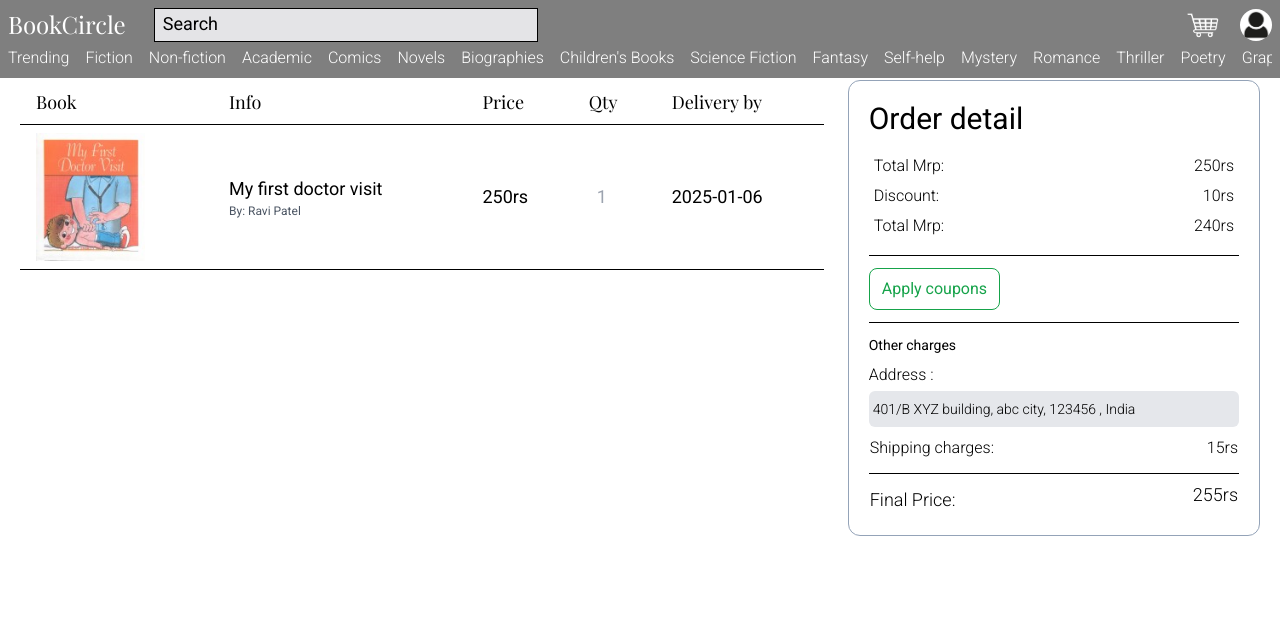
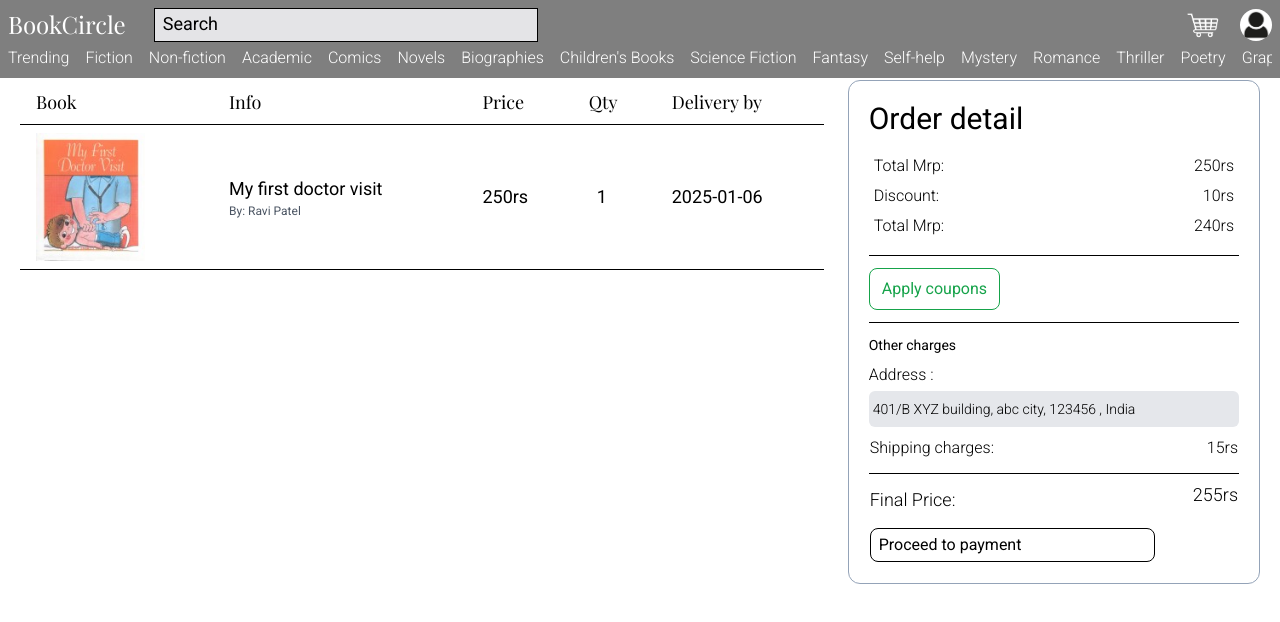
Before and after one commit to RaviPatel94/BookCirlce, a React (Vite) app: page /cart in a window 1280 px wide. Shown: the top 622 px of the page. Built offline with nearby package versions, Linux system fonts and the light colour scheme; a web font is replaced by a local one.

Commit message:
new features

```diff
--- a/src/Components/Cart.jsx
+++ b/src/Components/Cart.jsx
@@ -9,7 +9,7 @@ function Cart() {
   }
 
   return (
-    <div className='mt-20 w-screen px-5 flex flex-col md:flex-row md:justify-between min-h-screen gap-6'>
+    <div className='pt-20 w-screen px-5 flex flex-col md:flex-row md:justify-between min-h-screen gap-6'>
       <div className="md:w-[65%]">
         <table className="table-auto w-full h-max">
           <thead className='font-Playfair'>
@@ -34,7 +34,7 @@ function Cart() {
               </td>
               <td className="px-1 sm:px-4 py-2 text-sm grid3:text-lg">250rs</td>
               <td className="px-1 sm:px-4 py-2  ">
-                <input type="number" name="" id="" placeholder='1' className=' w-7 outline-none text-sm grid3:text-lg px-2 py-2 hover:bg-gray-200' />
+                <input type="number" name="" id="" defaultValue={1} className=' text-black placeholder:text-black w-7 outline-none text-sm grid3:text-lg px-2 py-2 hover:bg-gray-200' />
               </td>
               <td className=" px-1 sm:px-4 py-2 text-sm grid3:text-lg">{getDateFiveDaysAhead()}</td>
             </tr>
@@ -66,7 +66,7 @@ function Cart() {
           <p className='text-sm pt-3'>Other charges</p>
           <div className='font-light flex flex-col py-2 gap-1'>
           <label htmlFor="address">Address :</label>
-          <input type="text" name='address' className='bg-gray-200 px-1 py-2 rounded-md text-sm' defaultValue={"401/B XYZ building, abc city, 123456 , India"} /></div>
+          <input type="text" name='address' className= 'outline-none bg-gray-200 px-1 py-2 rounded-md text-sm' defaultValue={"401/B XYZ building, abc city, 123456 , India"} /></div>
           <table className='w-full mb-3'>
           <tbody>
           <tr className='w-full'>
@@ -82,6 +82,11 @@ function Cart() {
             <td className='pt-3 '>Final Price: </td>
             <td className='text-end'>255rs</td>
           </tr>
+          <tr>
+            <td >
+              <div className='mt-3 px-2 py-1 rounded-lg border border-black hover:bg-black hover:text-white cursor-pointer '> Proceed to payment</div>
+            </td>
+          </tr>
           </tbody>
           </table>
         </div>
--- a/src/Components/Login.jsx
+++ b/src/Components/Login.jsx
@@ -7,7 +7,10 @@ function Login() {
     setsignin(prev=>!prev)
   }
   return (
-    <main className='flex flex-col items-center justify-center h-screen w-screen gap-9 z-[1000] sm:flex-row'>
+    <main className='flex flex-col items-center justify-center min-h-screen w-screen gap-9 z-[1000] sm:flex-row py-20'>
+      <div className='absolute px-3 py-1 bg-gray-300 right-3 top-3 border-l-4 border-black'>
+      !Working on authentication system
+      </div>
         <div className='bg-gray-300 h-96 w-80 rounded-xl flex flex-col items-center justify-center'>
           <h1 className='text-3xl font-Playfair pb-2'>BookCircle</h1>
           <h2 className='w-44 text-center text-sm pb-7'>
@@ -31,7 +34,7 @@ function Login() {
             <div className='w-full flex justify-center'>
             <Link to="/">
             <button className='mx-auto border-black px-3 py-1 rounded-md border hover:bg-black hover:text-white'>Submit</button></Link></div>
-            <div className='flex justify-between w-full'>
+            <div className='flex justify-between w-full text-sm'>
               <div>Remember me: <input type="checkbox" className='cursor-pointer' /></div>
               <div className='text-blue-600 underline cursor-pointer'>Forgot Password</div>
             </div>
--- a/src/Components/Menu.jsx
+++ b/src/Components/Menu.jsx
@@ -75,7 +75,7 @@ const Menu = () => {
             return (
               <div
                 key={item.id}
-                className="border-2 flex flex-col items-center justify-center h-max py-2"
+                className="border-2 flex flex-col items-center justify-center h-max py-2 cursor-pointer hover:bg-gray-200"
               >
                 <div className="h-[160.71px] w-[100px] md:w-[106px] md:h-[170.71px] lg:h-[176.71px] lg:w-[120px]">
                   <img
--- a/src/Components/Navbar.jsx
+++ b/src/Components/Navbar.jsx
@@ -6,7 +6,7 @@ function Navbar() {
   const {setcategory}=useCategory()
   const [search, setsearch] = useState(" ")
   const [allowsearch, setallowsearch] = useState(false)
-  console.log(allowsearch)
+  const [navopt, setnavopt] = useState(false)
 
   const searchbook=(evt)=>{
     if (evt.key==="Enter"){
@@ -27,7 +27,16 @@ function Navbar() {
         <div className='flex gap-5'>
         <img src="/images/search.png" alt="Seach icon" className='h-6 sm:hidden cursor-pointer ' onClick={()=>setallowsearch((prev=>!prev))} />
           <NavLink to="/cart"> <img src="/images/cart.png" alt="Cart icon" className='h-6 sm:h-8 cursor-pointer ' /></NavLink>
-          <NavLink to="/login"><img src="/images/pfp.jpg" alt=" Profile picture" className='h-6 sm:h-8 cursor-pointer rounded-full' /></NavLink>
+          <div>
+          <img src="/images/pfp.jpg" alt=" Profile picture" className='h-6 sm:h-8 cursor-pointer rounded-full' onClick={()=>setnavopt(prev=>!prev)} />
+          <div className={`absolute bg-white right-0 top-[38px] rounded-md text-black py-1 px-2 text-lg ${navopt?"":"hidden"}`} >
+            <ul >
+            <NavLink to="/login"><li className='border-b border-gray-500 py-1'>Login</li></NavLink>
+              <li className='border-b border-gray-500 py-1'>Profile</li>
+              <li className='py-1'>Signout</li>
+            </ul>
+          </div>
+          </div>
         </div>
     </div>
     <div>
--- /dev/null
+++ b/src/Components/Productpage.jsx
@@ -0,0 +1,11 @@
+import React from 'react'
+
+function Productpage() {
+  return (
+    <div>
+
+    </div>
+  )
+}
+
+export default Productpage
```
Also changed, not shown: src/Components/Profile.jsx (added).
